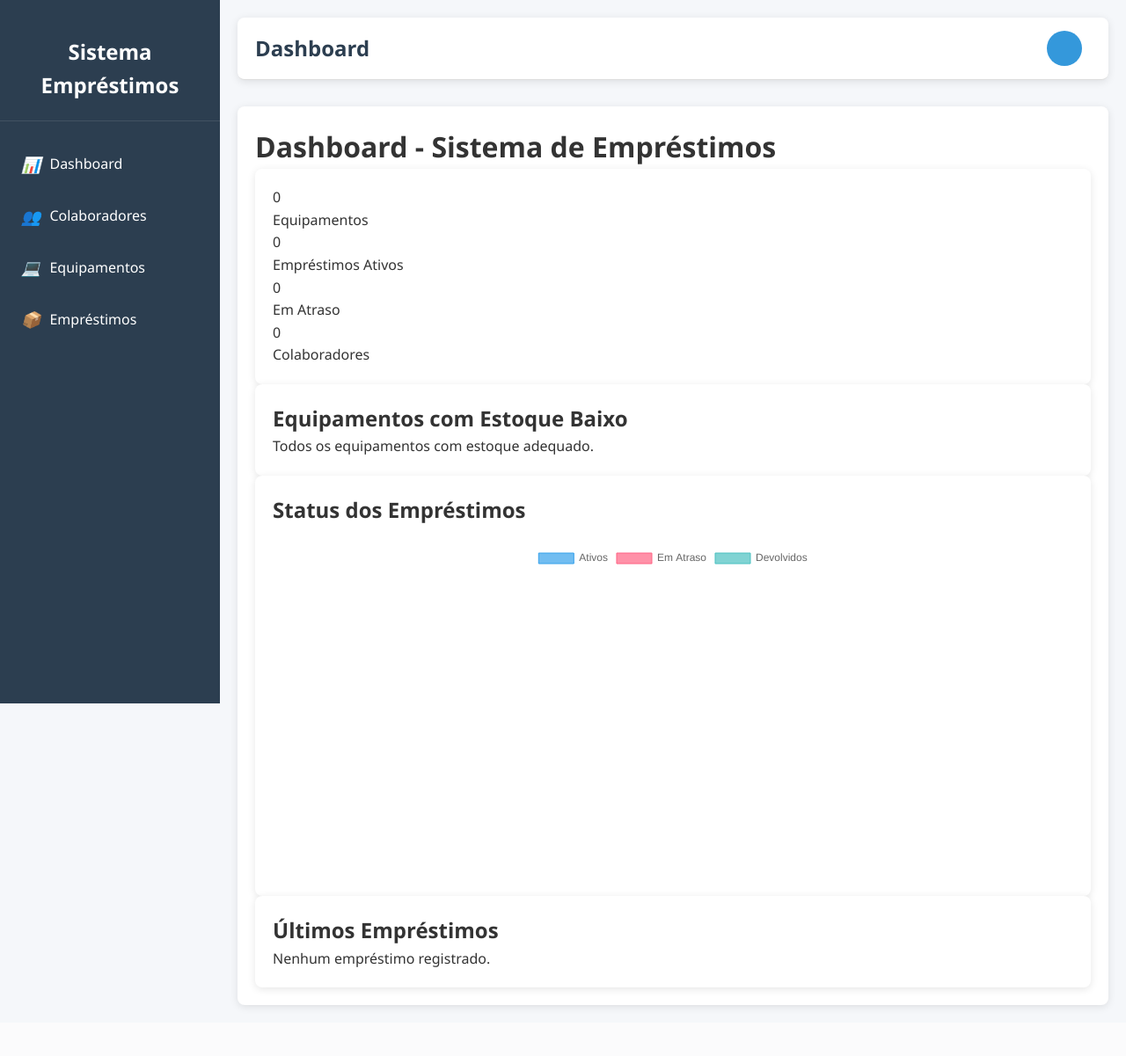
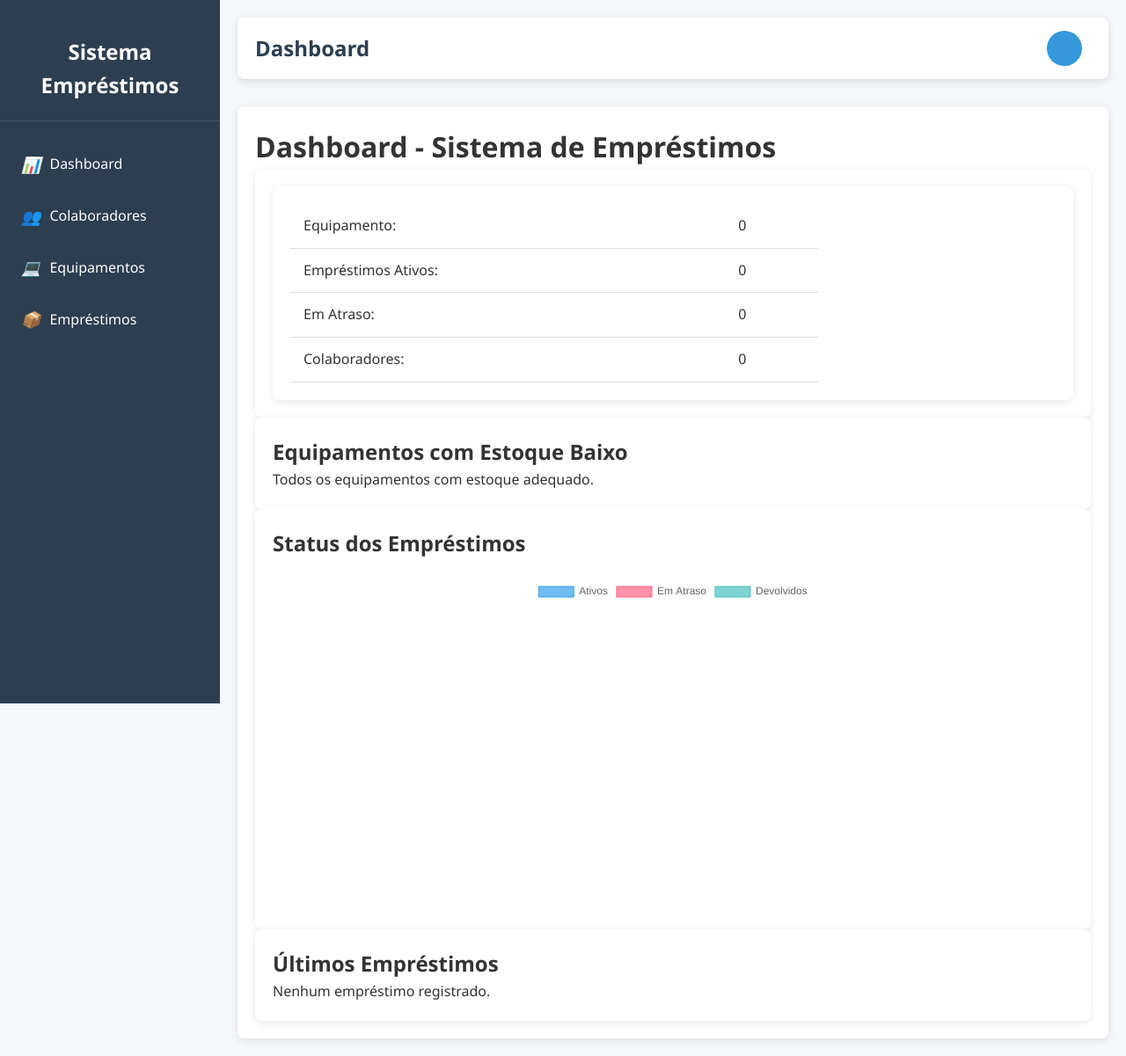
Before and after one commit to CassioHMA/projeto_imersao, a Django app: page / in a window 1280 px wide. Shown: the whole page at 88% size. Before the commit the page ends 1148 px from the top, so only its background shows below. Run offline with Django 5.2, Linux system fonts and the light colour scheme; data that the repository does not hold is empty.

Commit message:
Ajustando a DASHBOARD

```diff
--- a/Projeto_imersaos/templates/partials/dashboard.html
+++ b/Projeto_imersaos/templates/partials/dashboard.html
@@ -9,24 +9,16 @@
     <h1>Dashboard - Sistema de Empréstimos</h1>
 
     <div class ="card">
-    <div class="stats">
-        <div class="stat-card">
-            <div class="stat-number">{{ total_equipamentos }}</div>
-            <div>Equipamentos</div>
+        <div class="stats">
+            <div class="card">
+                <table style="width: 50%">
+                    <tr><td>Equipamento: </td><td><class="stat-number">{{ total_equipamentos }}</class></td></tr>
+                    <tr><td>Empréstimos Ativos: </td><td><class="stat-number">{{ total_emprestimos_ativos }}</class></td></tr>
+                    <tr><td>Em Atraso: </td><td><class="stat-number">{{ total_emprestimos_atraso }}</class></td></tr>
+                    <tr><td>Colaboradores: </td><td><class="stat-number">{{ total_colaboradores }}</class></td></tr>
+                </table>
+            </div>
         </div>
-        <div class="stat-card">
-            <div class="stat-number">{{ total_emprestimos_ativos }}</div>
-            <div>Empréstimos Ativos</div>
-        </div>
-        <div class="stat-card">
-            <div class="stat-number">{{ total_emprestimos_atraso }}</div>
-            <div>Em Atraso</div>
-        </div>
-        <div class="stat-card">
-            <div class="stat-number">{{ total_colaboradores }}</div>
-            <div>Colaboradores</div>
-        </div>
-    </div>
     </div>
 
     <div class="card">
--- a/Projeto_imersaos/views.py
+++ b/Projeto_imersaos/views.py
@@ -204,16 +204,13 @@ def criar_emprestimo(request):
         form = EmprestimoForm(request.POST)
         if form.is_valid():
             try:
-                # Garante que as operações com o banco de dados sejam atômicas
                 with transaction.atomic():
                     emprestimo = form.save(commit=False)
-
-                    # Lógica de negócio: diminuir o estoque
                     equipamento = emprestimo.equipamento
                     equipamento.estoque -= emprestimo.quantidade
                     equipamento.save()
 
-                    emprestimo.save() # Agora salva o empréstimo
+                    emprestimo.save()
 
                 messages.success(request, 'Empréstimo registrado com sucesso!')
                 return redirect('lista_emprestimos')
@@ -226,7 +223,7 @@ def criar_emprestimo(request):
 @require_POST
 def marcar_devolucao_view(request, pk):
     emprestimo = get_object_or_404(EmprestimoEquipamento, pk=pk)
-    emprestimo.marcar_devolucao() # Chama o método do modelo
+    emprestimo.marcar_devolucao()
     messages.success(request, f'Devolução do equipamento "{emprestimo.equipamento.nome}" registrada.')
     return redirect('lista_emprestimos')
 
--- a/static/css/styles.css
+++ b/static/css/styles.css
@@ -194,6 +194,13 @@ body {
 .table-header h3 {
     color: var(--primary-color);
     font-size: 18px;
+}
+
+.table-dash {
+    display: flex;
+    align-items: center;
+    gap: 10px;
+    width: 10%;
 }
 
 table {
```
